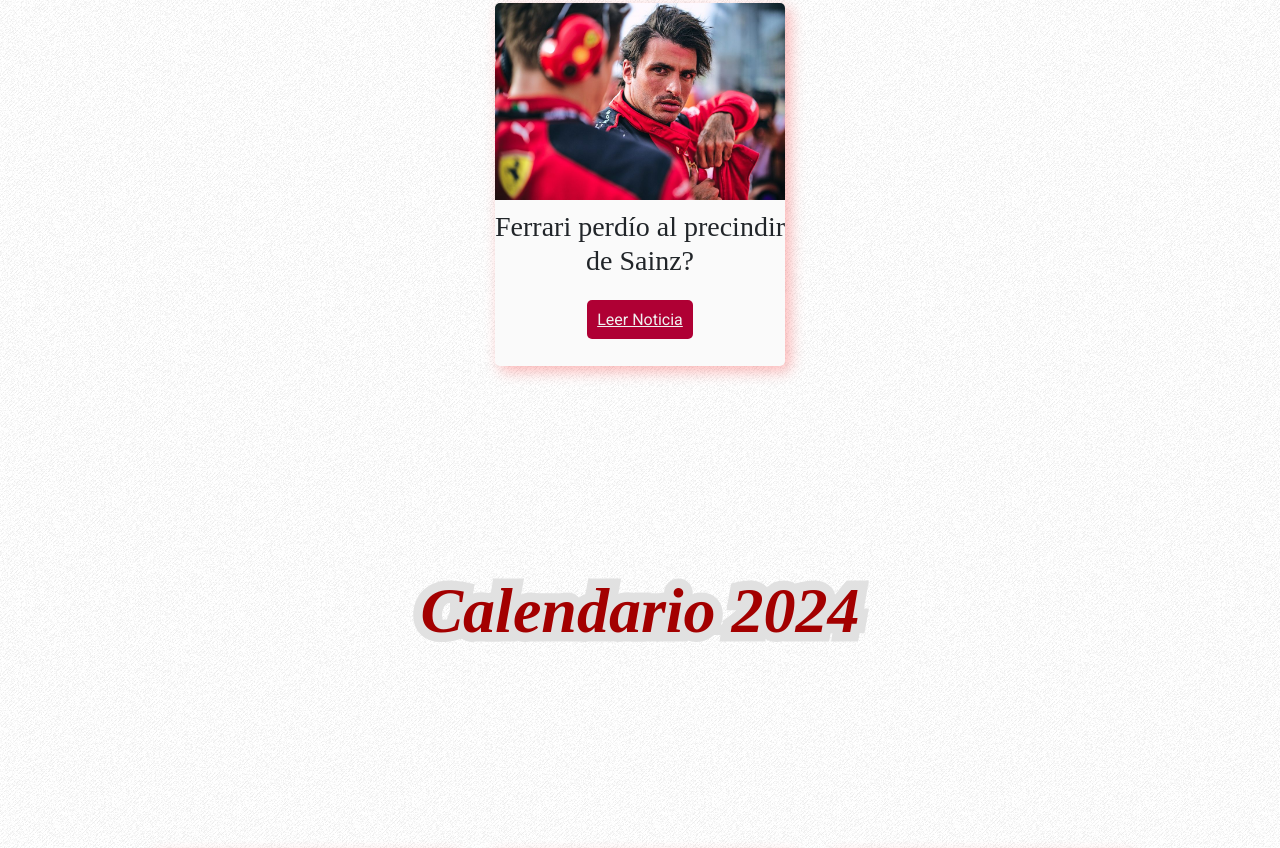
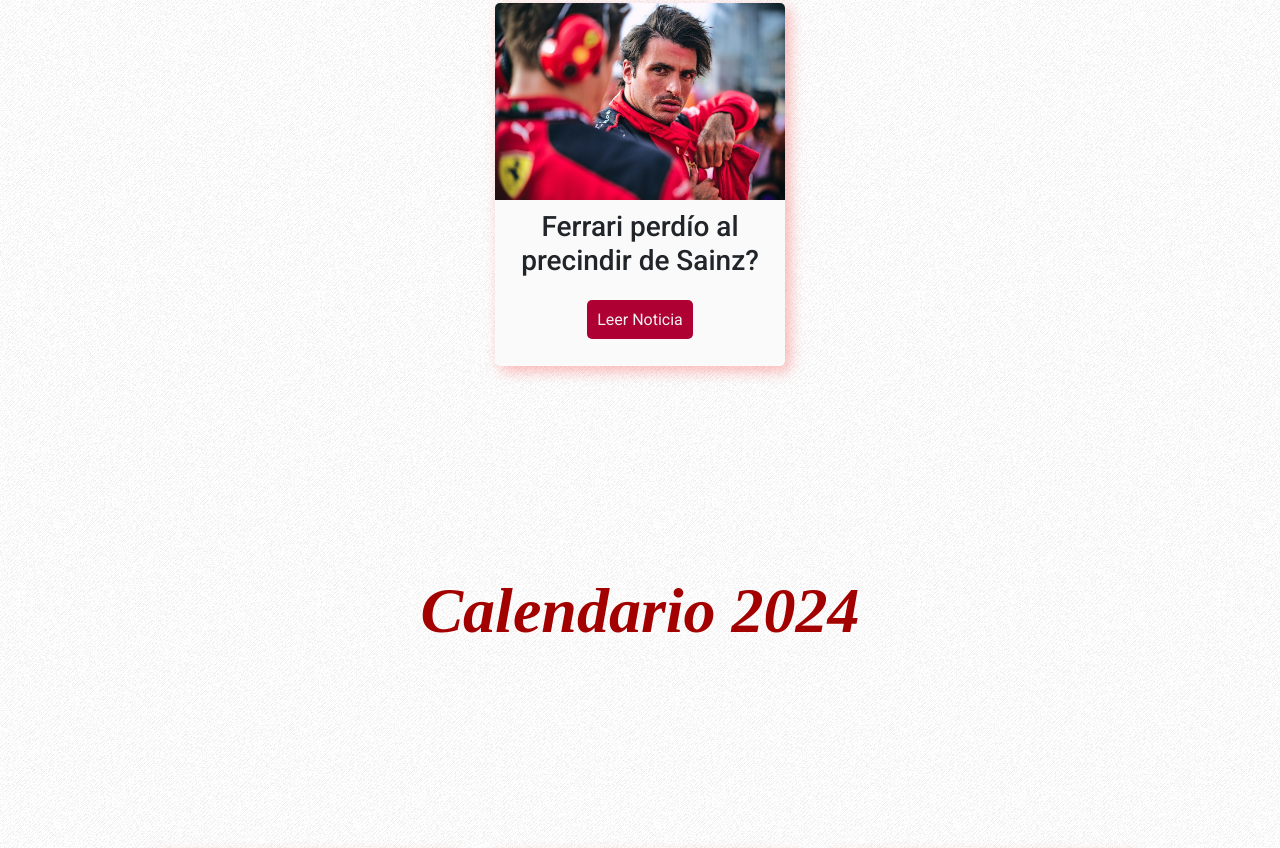
Before and after one commit to Jromah/coder-53845, a website: page index.html in a window 1280 px wide. Shown: the part 1552-2400 px from the top of the page. Drawn offline with nearby package versions, Linux system fonts and the light colour scheme.

Commit message:
arreglos generales css

```diff
--- a/css/style.css
+++ b/css/style.css
@@ -21,15 +21,15 @@
 }
 
 h2 {
-    font-family: 'nunito';
+    font-family: 'roboto';
 }
 
 h3 {
-    font-family: 'nunito';
+    font-family: 'roboto';
 }
 
 p {
-    font-family: 'nunito';
+    font-family: 'roboto';
     color: #181818;
     font-weight: 500;
 }
@@ -219,14 +219,11 @@
 .calendar-title-grid {
     grid-column: 1 / 4;
     align-content: center;
-    font-family: bebas;
+    font-family: 'bebas';
     font-style: italic;
     font-weight: 600;
     font-size: 4rem;
     color: #a30000;
-    -webkit-text-stroke: 19px #e1e1e1;
-    paint-order: stroke;
-    background-color: #ffffff00;
     text-align: center;
 }
 
@@ -369,61 +366,6 @@
     color: #fafafa;
 }
 
-/* .contact-form {
-    width: 50vw;
-    height: 500px;
-    background-color: #d3d3d34a;
-    border-radius: 7px;
-    padding: 10px 10px 10px 10px;
-    margin: 30px 0 30px 0;
-    display: flex;
-    justify-content: center;
-    align-items: center;
-}
-
-.contact-form form {
-    display: flex;
-    align-items: center;
-    justify-content: center;
-    flex-direction: column;
-    width: 100%;
-}
-
-.contact-form form div {
-    display: flex;
-    flex-direction: column;
-    align-items: center;
-    margin: 15px 0 10px 0;
-    width: 100%;
-}
-
-.contact-form form div label {
-    font-weight: 600;
-    font-size: 24px;
-    font-family: 'nunito';
-    margin: 0 10px 0 10px;
-}
-
-.contact-form form div input {
-    height: 40px;
-    font-size: 20px;
-    width: 60%;
-    padding: 10px;
-}
-
-.contact-form form div .input-text {
-    width: 80%;
-    height: 90px;
-}
-
-.contact-form form .sex-contac {
-    display: flex;
-    width: 19vw;
-    flex-direction: row;
-    justify-content: center;
-} */
-
-
 /* ----------------end contact---------------------- */
 
 .boton-comun {
@@ -432,6 +374,8 @@
     color: #f0f0f0;
     border-radius: 5px;
     margin: 8px 8px 8px 8px;
+    font-family: 'roboto';
+    text-decoration: none;
 }
 
 
@@ -484,6 +428,8 @@
 @media screen and (max-width: 840px) {
     .position-grid {
         grid-template-columns: repeat(1, 1fr);
+        row-gap: 30px;
+        column-gap: 0;
     }
     .primera-posicion {
         grid-area: 1/2/2;
```
